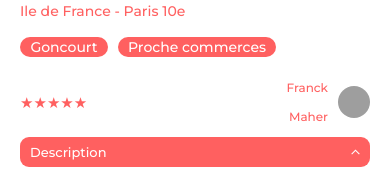
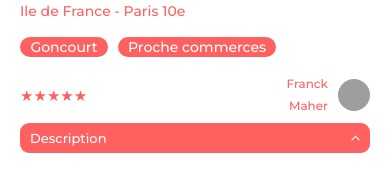
Before and after one commit to Chalu23/kasa__charlene, a React (Create React App) app: page /products/0979876d in a window 390 px wide. Shown: the part 396-567 px from the top of the page. Built offline with nearby package versions, Linux system fonts and the light colour scheme; grey boxes are pictures that could not be loaded.

Commit message:
soutenance ok

```diff
--- a/src/components/Host/Host.css
+++ b/src/components/Host/Host.css
@@ -17,6 +17,7 @@
   text-align: right;
   margin-right: 10px;
   color: #ff6060;
+  line-height: 10px;
 }
 
 .host_firstname {
@@ -39,7 +40,6 @@
     font-family: 'montserrat';
     font-size: 12px;
     font-weight: 500;
-    line-height: 17px;
     letter-spacing: 0em;
     text-align: right;
   }
@@ -57,5 +57,6 @@
     line-height: 20px;
     letter-spacing: 0em;
     text-align: right;
+
   }
 }
```
